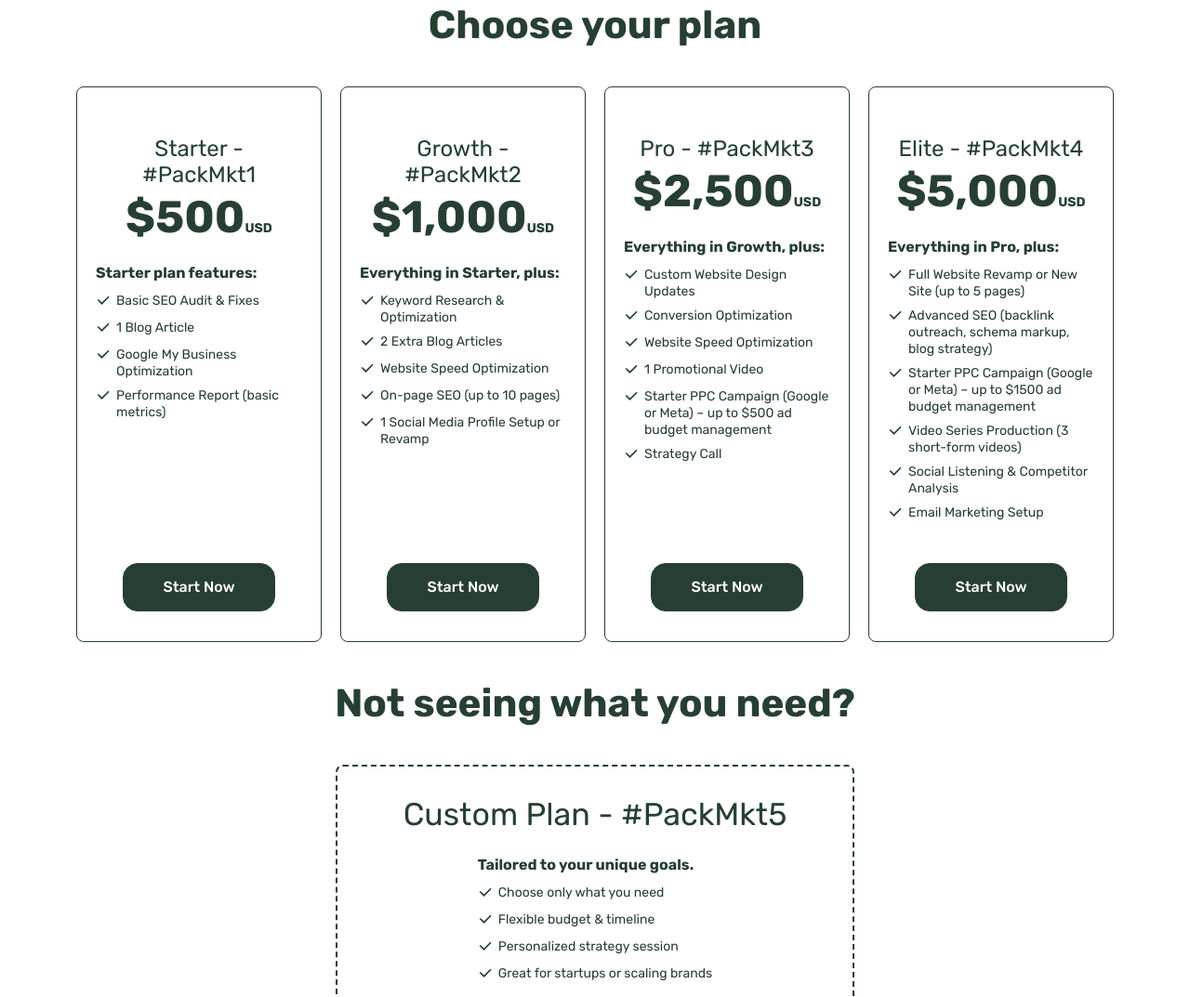
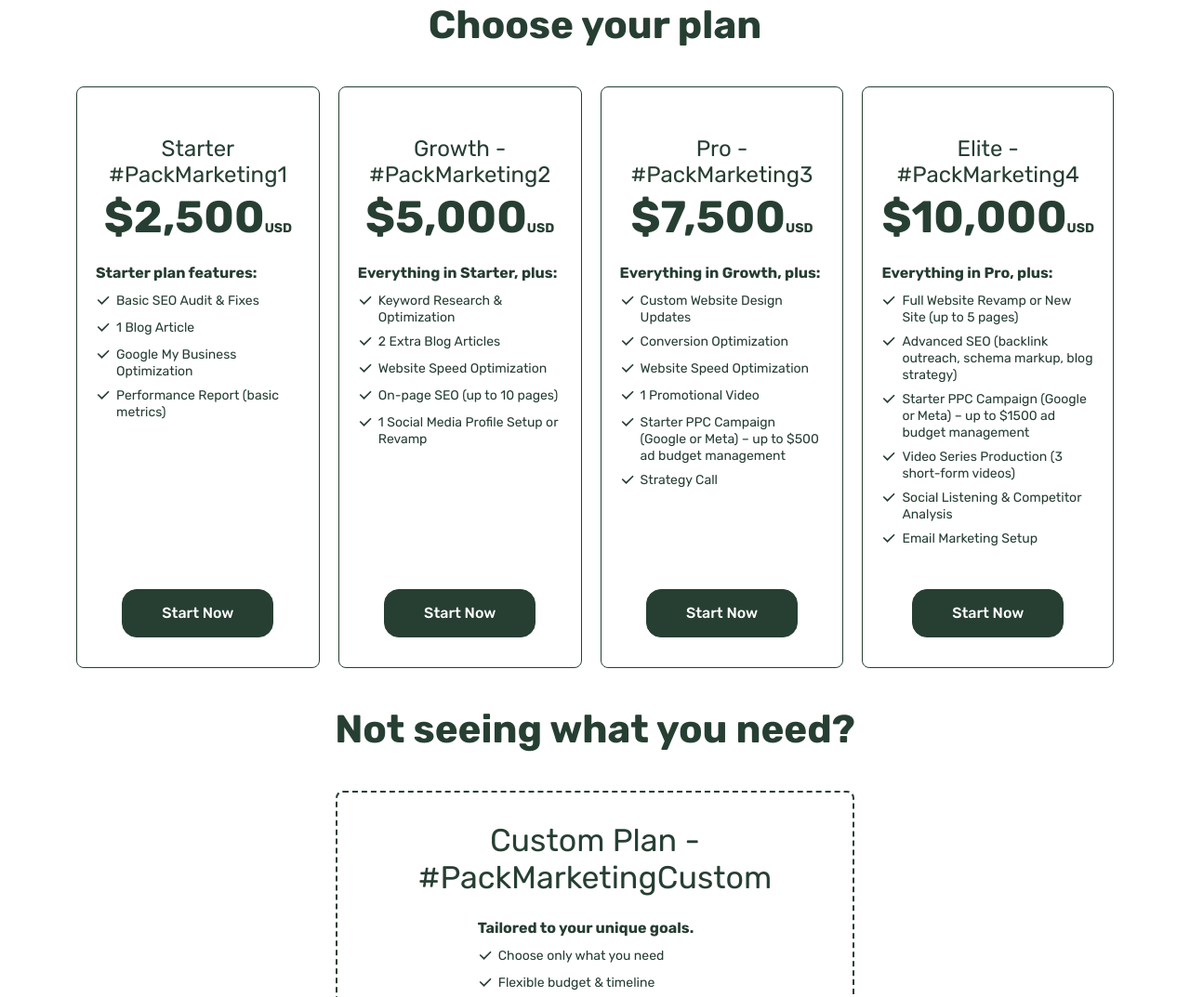
Before and after one commit to MarianoTimistit23/lvp-digital-marketing, a website: page index.html in a window 1280 px wide. Shown: the part 2827-3900 px from the top of the page at 93% size. Drawn offline with nearby package versions, Linux system fonts and the light colour scheme.

Commit message:
Content Update

```diff
--- a/index.html
+++ b/index.html
@@ -260,8 +260,11 @@
                         <a href="#contact-us"></a>
                         <!-- Body -->
                         <div>
-                            <h3>Starter - #PackMkt1</h3>
-                            <p class="pricing__plan-price">$500<span>USD</span></p>
+                            <h3>
+                                Starter
+                                <span>#PackMarketing1</span>
+                            </h3>
+                            <p class="pricing__plan-price">$2,500<span>USD</span></p>
                             <!-- Features -->
                             <div class="pricing__plan-features">
                                 <p>Starter plan features:</p>
@@ -284,8 +287,8 @@
                         <a href="#contact-us"></a>
                         <!-- Body -->
                         <div>
-                            <h3>Growth - #PackMkt2</h3>
-                            <p class="pricing__plan-price">$1,000<span>USD</span></p>
+                            <h3>Growth - #PackMarketing2</h3>
+                            <p class="pricing__plan-price">$5,000<span>USD</span></p>
                             <!-- Features -->
                             <div class="pricing__plan-features">
                                 <p>Everything in Starter, plus:</p>
@@ -309,8 +312,8 @@
                         <a href="#contact-us"></a>
                         <!-- Body -->
                         <div>
-                            <h3>Pro - #PackMkt3</h3>
-                            <p class="pricing__plan-price">$2,500<span>USD</span></p>
+                            <h3>Pro - #PackMarketing3</h3>
+                            <p class="pricing__plan-price">$7,500<span>USD</span></p>
                             <!-- Features -->
                             <div class="pricing__plan-features">
                                 <p>Everything in Growth, plus:</p>
@@ -335,8 +338,8 @@
                         <a href="#contact-us"></a>
                         <!-- Body -->
                         <div>
-                            <h3>Elite - #PackMkt4</h3>
-                            <p class="pricing__plan-price">$5,000<span>USD</span></p>
+                            <h3>Elite - #PackMarketing4</h3>
+                            <p class="pricing__plan-price">$10,000<span>USD</span></p>
                             <!-- Features -->
                             <div class="pricing__plan-features">
                                 <p>Everything in Pro, plus:</p>
@@ -364,7 +367,7 @@
                         <a href="#contact-us"></a>
                         <!-- Body -->
                         <div>
-                            <h3>Custom Plan - #PackMkt5</h3>
+                            <h3>Custom Plan - #PackMarketingCustom</h3>
                             <!-- Features -->
                             <div class="pricing__plan-features">
                                 <p>Tailored to your unique goals.</p>
@@ -393,8 +396,8 @@
                         <a href="#contact-us"></a>
                         <!-- Body -->
                         <div>
-                            <h3>Starter - #PackMkt1</h3>
-                            <p class="pricing__plan-price">$500<span>USD</span></p>
+                            <h3>Starter - #PackMarketing1</h3>
+                            <p class="pricing__plan-price">$2,500<span>USD</span></p>
                             <!-- Features -->
                             <div class="pricing__plan-features">
                                 <p>Starter plan features:</p>
@@ -417,8 +420,8 @@
                         <a href="#contact-us"></a>
                         <!-- Body -->
                         <div>
-                            <h3>Growth - #PackMkt2</h3>
-                            <p class="pricing__plan-price">$1,000<span>USD</span></p>
+                            <h3>Growth - #PackMarketing2</h3>
+                            <p class="pricing__plan-price">$5,000<span>USD</span></p>
                             <!-- Features -->
                             <div class="pricing__plan-features">
                                 <p>Everything in Starter, plus:</p>
@@ -442,8 +445,8 @@
                         <a href="#contact-us"></a>
                         <!-- Body -->
                         <div>
-                            <h3>Pro - #PackMkt3</h3>
-                            <p class="pricing__plan-price">$2,500<span>USD</span></p>
+                            <h3>Pro - #PackMarketing3</h3>
+                            <p class="pricing__plan-price">$7,500<span>USD</span></p>
                             <!-- Features -->
                             <div class="pricing__plan-features">
                                 <p>Everything in Growth, plus:</p>
@@ -468,8 +471,8 @@
                         <a href="#contact-us"></a>
                         <!-- Body -->
                         <div>
-                            <h3>Elite - #PackMkt4</h3>
-                            <p class="pricing__plan-price">$5,000<span>USD</span></p>
+                            <h3>Elite - #PackMarketing4</h3>
+                            <p class="pricing__plan-price">$10,000<span>USD</span></p>
                             <!-- Features -->
                             <div class="pricing__plan-features">
                                 <p>Everything in Pro, plus:</p>
@@ -494,7 +497,7 @@
                         <a href="#contact-us"></a>
                         <!-- Body -->
                         <div>
-                            <h3 style="font-size: 32px; margin-bottom: 24px;">Custom Build - #PackMkt5</h3>
+                            <h3 style="font-size: 32px; margin-bottom: 24px;">Custom Build - #PackMarketingCustom</h3>
                             <!-- Features -->
                             <div class="pricing__plan-features">
                                 <p>Tailored to your unique goals.</p>
```
